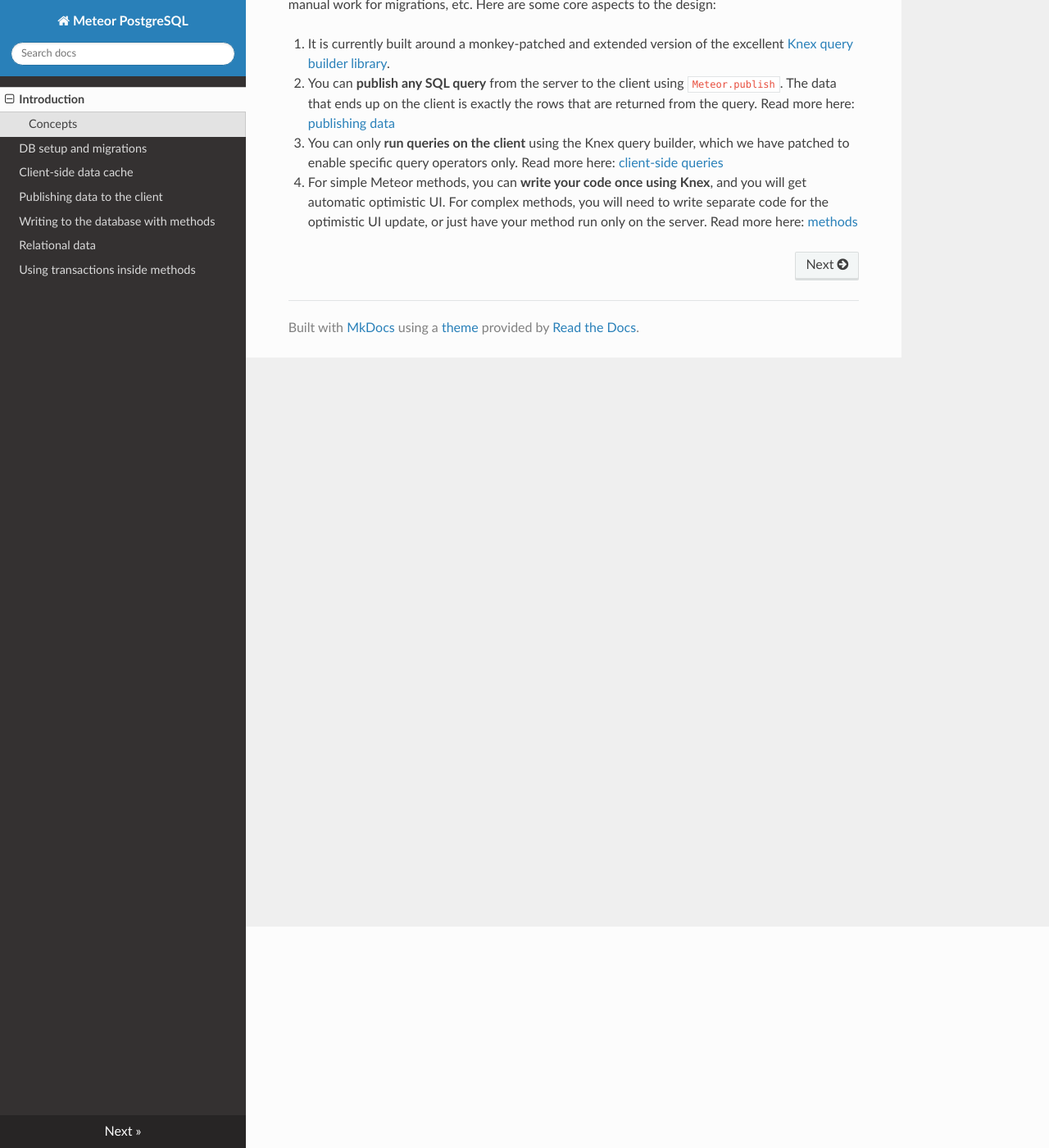
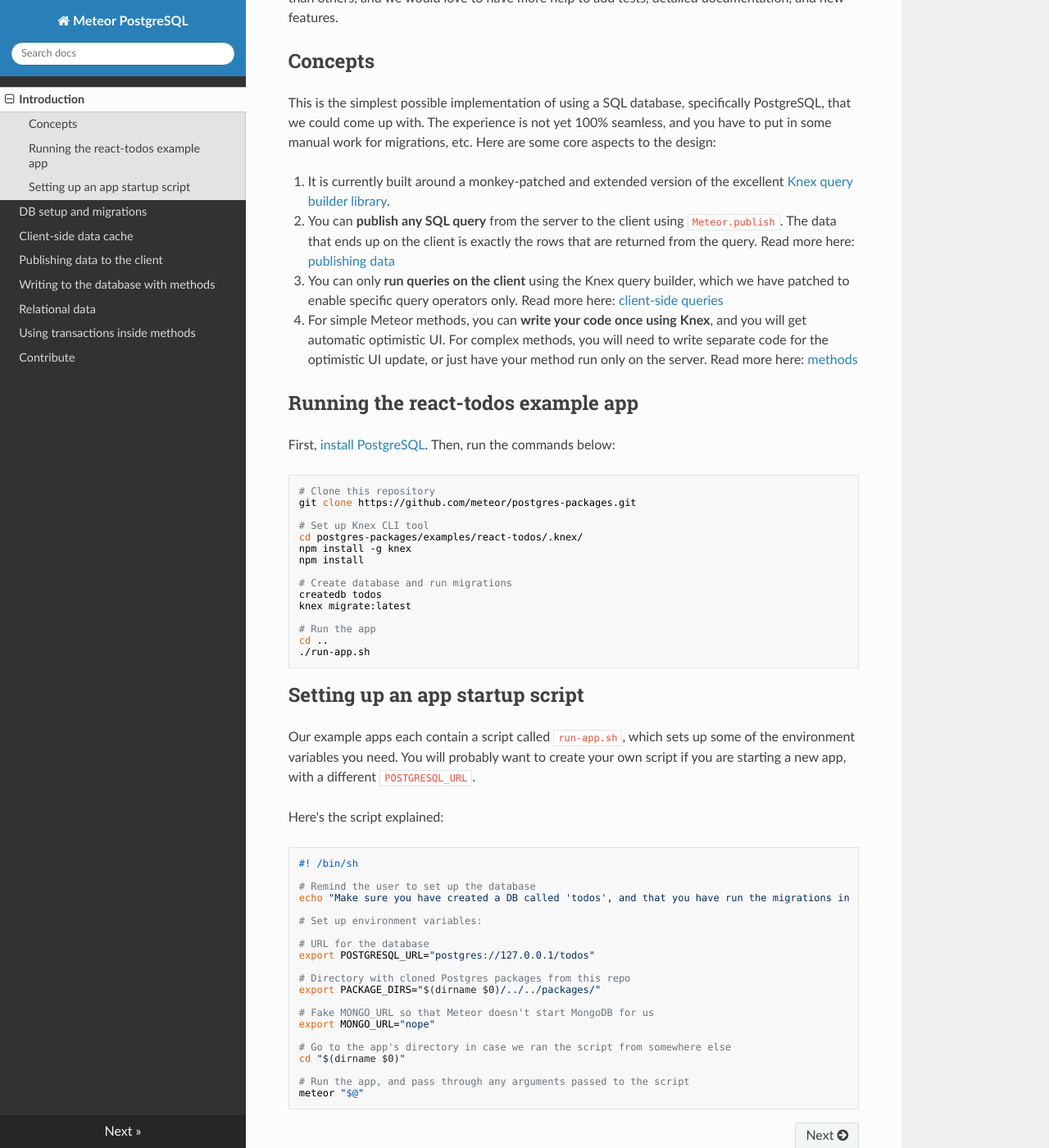
Before and after one commit to meteor/postgres-packages, an MkDocs documentation site: the page built from docs/index.md, in a window 1280 px wide and 1400 px high, scrolled down 270 px. Shown: the whole window at 82% size. Built offline with MkDocs 1.6.1, drawn with Linux system fonts in a browser that asks for light colours; nearby versions of some CDN libraries; old or Windows-style settings are respelled for this version of MkDocs; some of the changed text lies outside the part shown.

Commit message:
Add a ton of docs, getting started, contribution request

````diff
--- a/docs/index.md
+++ b/docs/index.md
@@ -1,5 +1,8 @@
 # Use PostgreSQL with Meteor
 
+Welcome to the first full-stack implementation of SQL for Meteor.
+
+This is still a work in progress, and there is [a lot left to do](contribute.md), but we're really excited about what we have so far and wanted to share it. Some parts of the implementation are more reliable and stable than others, and we would love to have more help to add tests, detailed documentation, and new features.
 
 ## Concepts
 
@@ -9,3 +12,55 @@ This is the simplest possible implementation of using a SQL database, specifical
 1. You can **publish any SQL query** from the server to the client using `Meteor.publish`. The data that ends up on the client is exactly the rows that are returned from the query. Read more here: [publishing data](publish.md)
 1. You can only **run queries on the client** using the Knex query builder, which we have patched to enable specific query operators only. Read more here: [client-side queries](client.md)
 1. For simple Meteor methods, you can **write your code once using Knex**, and you will get automatic optimistic UI. For complex methods, you will need to write separate code for the optimistic UI update, or just have your method run only on the server. Read more here: [methods](methods.md)
+
+## Running the react-todos example app
+
+First, [install PostgreSQL](http://localhost:8000/migrations/#installing-and-running-postgresql). Then, run the commands below:
+
+```bash
+# Clone this repository
+git clone https://github.com/meteor/postgres-packages.git
+
+# Set up Knex CLI tool
+cd postgres-packages/examples/react-todos/.knex/
+npm install -g knex
+npm install
+
+# Create database and run migrations
+createdb todos
+knex migrate:latest
+
+# Run the app
+cd ..
+./run-app.sh
+```
+
+## Setting up an app startup script
+
+Our example apps each contain a script called `run-app.sh`, which sets up some of the environment variables you need. You will probably want to create your own script if you are starting a new app, with a different `POSTGRESQL_URL`.
+
+Here's the script explained:
+
+```bash
+#! /bin/sh
+
+# Remind the user to set up the database
+echo "Make sure you have created a DB called 'todos', and that you have run the migrations in .knex/"
+
+# Set up environment variables:
+
+# URL for the database
+export POSTGRESQL_URL="postgres://127.0.0.1/todos"
+
+# Directory with cloned Postgres packages from this repo
+export PACKAGE_DIRS="$(dirname $0)/../../packages/"
+
+# Fake MONGO_URL so that Meteor doesn't start MongoDB for us
+export MONGO_URL="nope"
+
+# Go to the app's directory in case we ran the script from somewhere else
+cd "$(dirname $0)"
+
+# Run the app, and pass through any arguments passed to the script
+meteor "$@"
+```
--- a/mkdocs.yml
+++ b/mkdocs.yml
@@ -8,3 +8,4 @@ pages:
 - Writing to the database with methods: methods.md
 - Relational data: relations.md
 - Using transactions inside methods: transactions.md
+- Contribute: contribute.md
````
